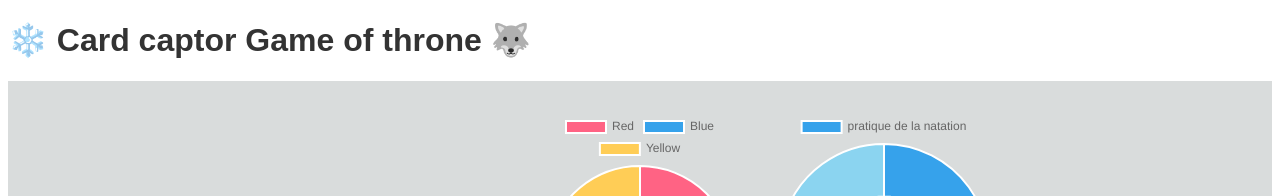
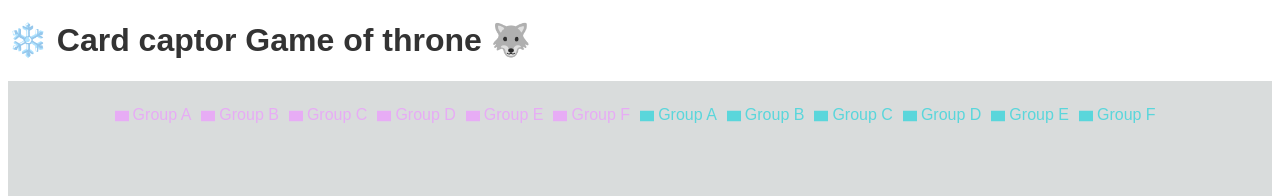
Before and after one commit to vio9/news-app, a React (Create React App) app: page / in a window 1280 px wide. Shown: the top 196 px of the page. Built offline with nearby package versions, Linux system fonts and the light colour scheme; no server answers.

Commit message:
test recharts.js

```diff
--- a/package.json
+++ b/package.json
@@ -12,6 +12,7 @@
     "react-chartjs-2": "^5.2.0",
     "react-dom": "^18.2.0",
     "react-scripts": "5.0.1",
+    "recharts": "^2.5.0",
     "sass": "^1.60.0",
     "web-vitals": "^2.1.4"
   },
--- a/src/App.js
+++ b/src/App.js
@@ -1,14 +1,19 @@
 import './style/app.scss';
 import Search from './Search';
 import Charts from './charts/Charts';
+import Recharts from './charts/Recharts';
 
 function App() {
   return (
     <div className='wrapper'>
       <h1> ❄️ Card captor Game of throne 🐺</h1>
       <div className='content'>
+        <Recharts />
+      </div>
+      <div className='content'>
         <Charts />
       </div>
+
       <div className='content'>
         <Search />
       </div>
--- /dev/null
+++ b/src/charts/Recharts.js
@@ -0,0 +1,50 @@
+import { PieChart, Pie, Tooltip, Legend, ResponsiveContainer } from 'recharts';
+
+const data01 = [
+  { name: 'Group A', value: 400 },
+  { name: 'Group B', value: 300 },
+  { name: 'Group C', value: 300 },
+  { name: 'Group D', value: 200 },
+  { name: 'Group E', value: 278 },
+  { name: 'Group F', value: 189 },
+];
+
+const data02 = [
+  { name: 'Group A', value: 2400 },
+  { name: 'Group B', value: 4567 },
+  { name: 'Group C', value: 1398 },
+  { name: 'Group D', value: 9800 },
+  { name: 'Group E', value: 3908 },
+  { name: 'Group F', value: 4800 },
+];
+
+export default function Recharts() {
+  return (
+    <ResponsiveContainer width='99%' aspect={2}>
+      <PieChart>
+        <Legend verticalAlign='top' height={4} />
+        <Pie
+          dataKey='value'
+          isAnimationActive={false}
+          data={data01}
+          cx={200}
+          cy={200}
+          outerRadius={80}
+          fill='#E7ACF5'
+          label
+        />
+        <Pie
+          dataKey='value'
+          data={data02}
+          cx={500}
+          cy={200}
+          innerRadius={60}
+          outerRadius={80}
+          fill='#5AD6DB'
+          label
+        />
+        <Tooltip />
+      </PieChart>
+    </ResponsiveContainer>
+  );
+}
```
Also changed, not shown: 1 other file (tests, documents, lock files or other folders).
